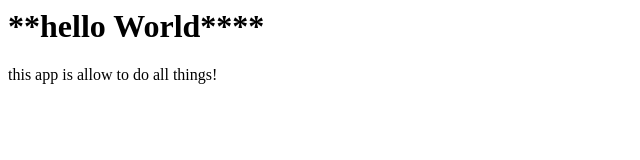
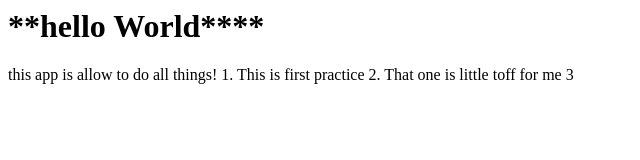
Before and after one commit to paramath/my-app, a plain HTML site: page index.html in a window 1280 px wide. Shown: the whole page, without its empty margins (0-640 px from the left). Drawn offline with Linux system fonts and the light colour scheme.

Commit message:
modify the index and about  html page

```diff
--- a/index.html
+++ b/index.html
@@ -2,3 +2,7 @@
 
 
 this app is allow to do all things!
+
+1. This is first practice
+2. That one is little toff for me
+3
```
Also changed, not shown: about.html (+1 -0 lines).
